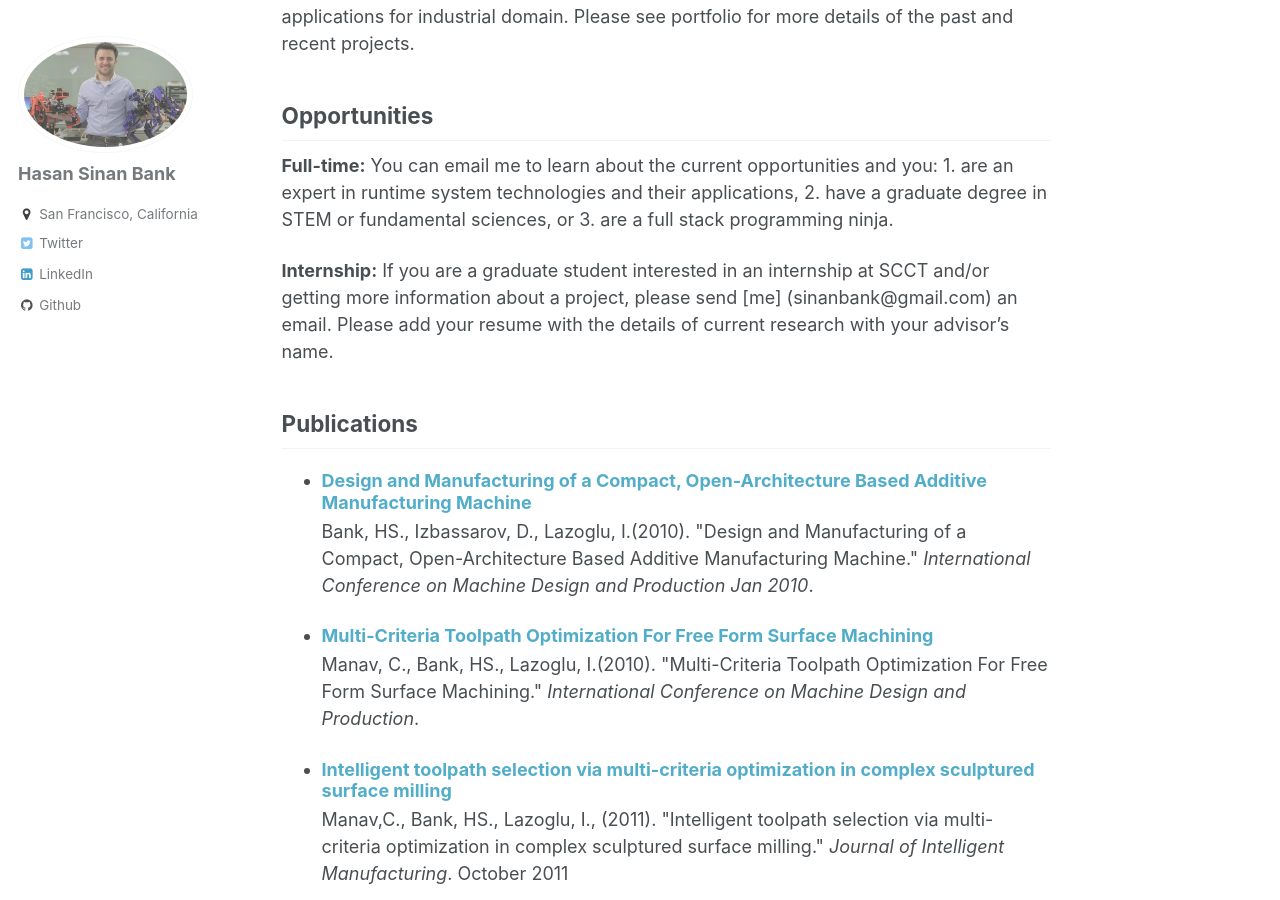
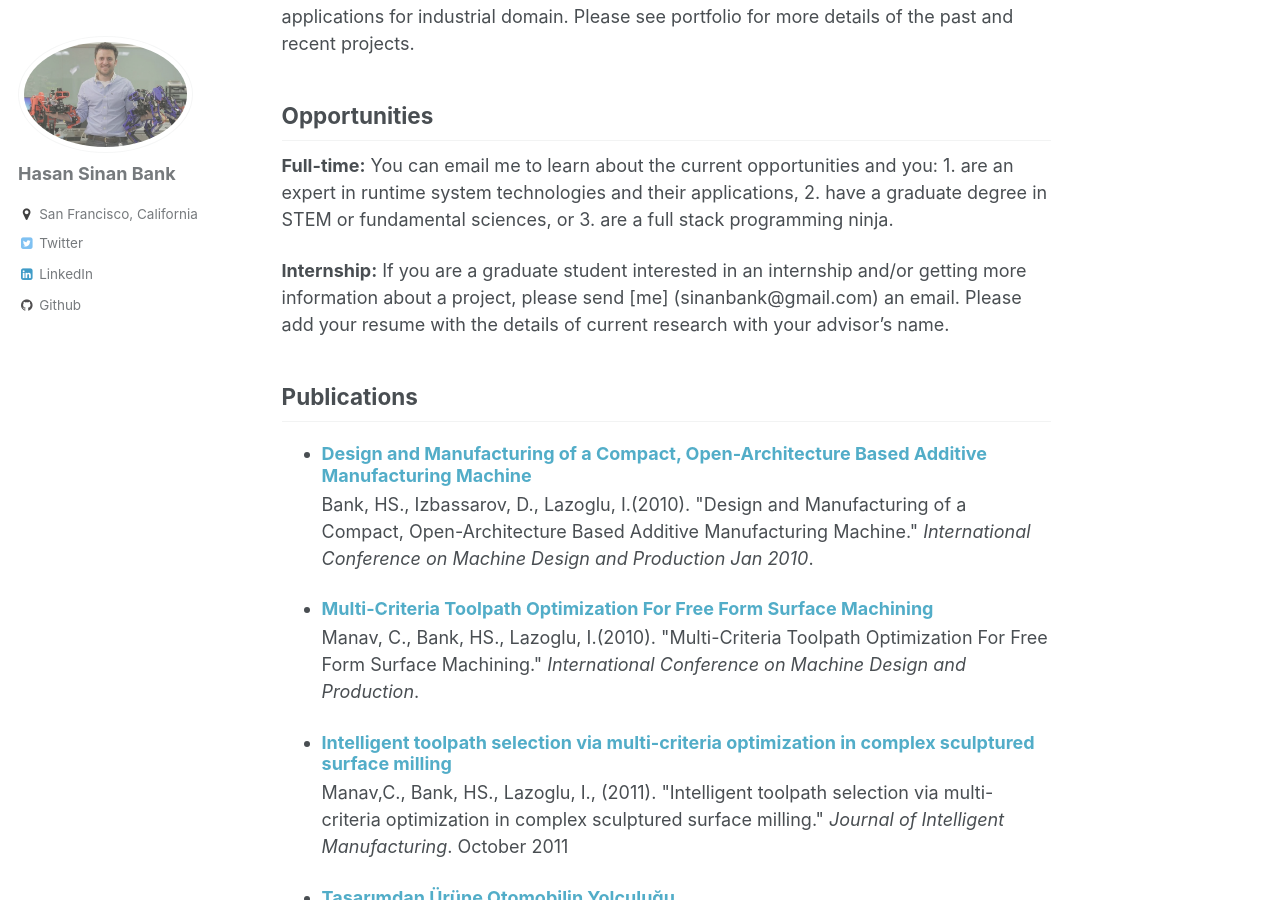
Before and after one commit to bankh/bankh.github.io, a Jekyll site: the page built from _pages/about.md, in a window 1280 px wide and 900 px high, scrolled down 528 px. Built offline with Jekyll 4.4.1, drawn with Linux system fonts in a browser that asks for light colours.

Commit message:
missing SCCT removed

```diff
--- a/_pages/about.md
+++ b/_pages/about.md
@@ -26,7 +26,7 @@
 ------
 <b>Full-time:</b> You can email me to learn about the current opportunities and you: 1. are an expert in runtime system technologies and their applications, 2. have a graduate degree in STEM or fundamental sciences, or 3. are a full stack programming ninja.<br />
 
-<b>Internship:</b> If you are a graduate student interested in an internship at SCCT and/or getting more information
+<b>Internship:</b> If you are a graduate student interested in an internship and/or getting more information
 about a project, please send [me] (sinanbank@gmail.com) an email. Please add your resume with the details of current
 research with your advisor's name.
 
```
